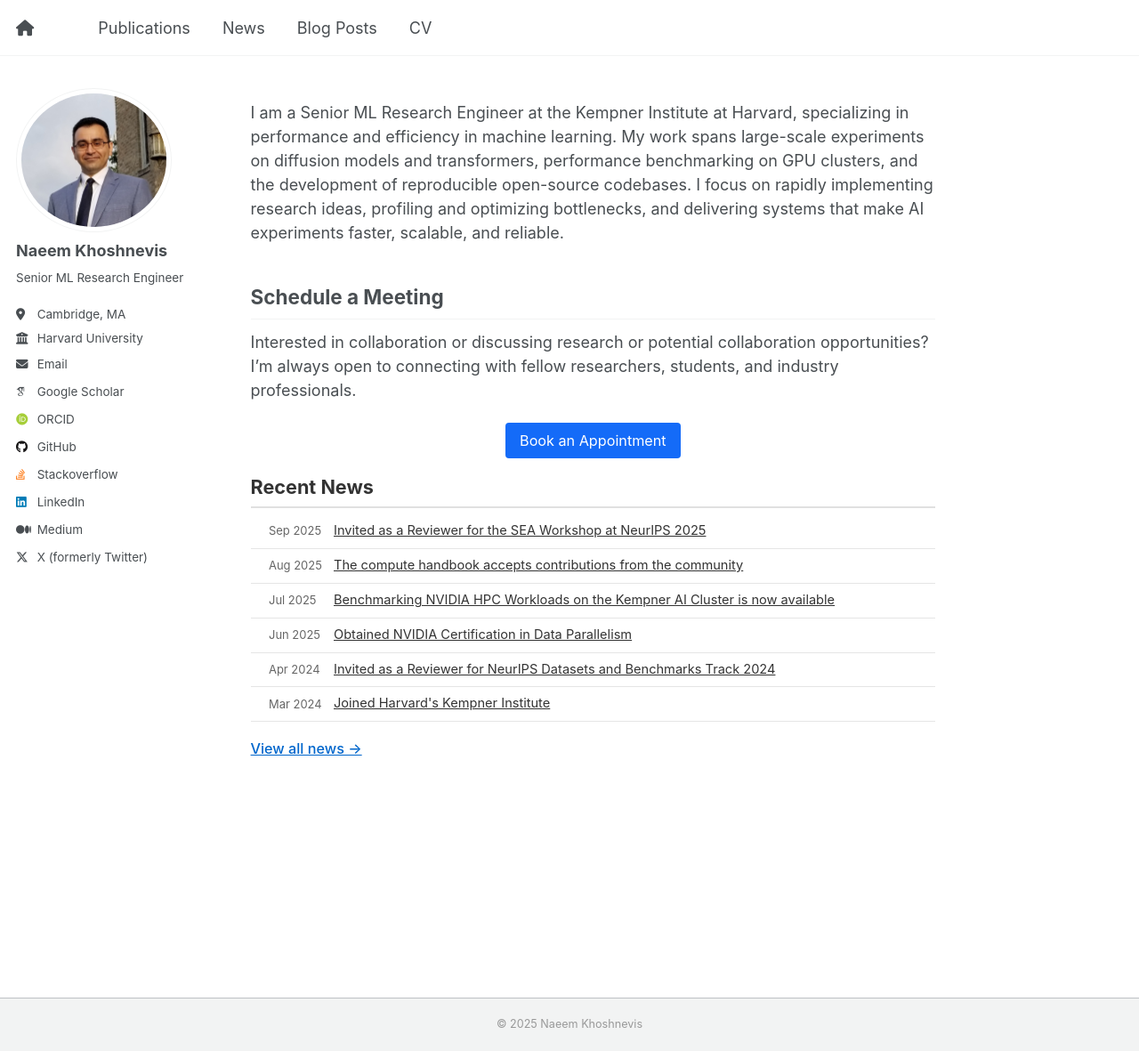
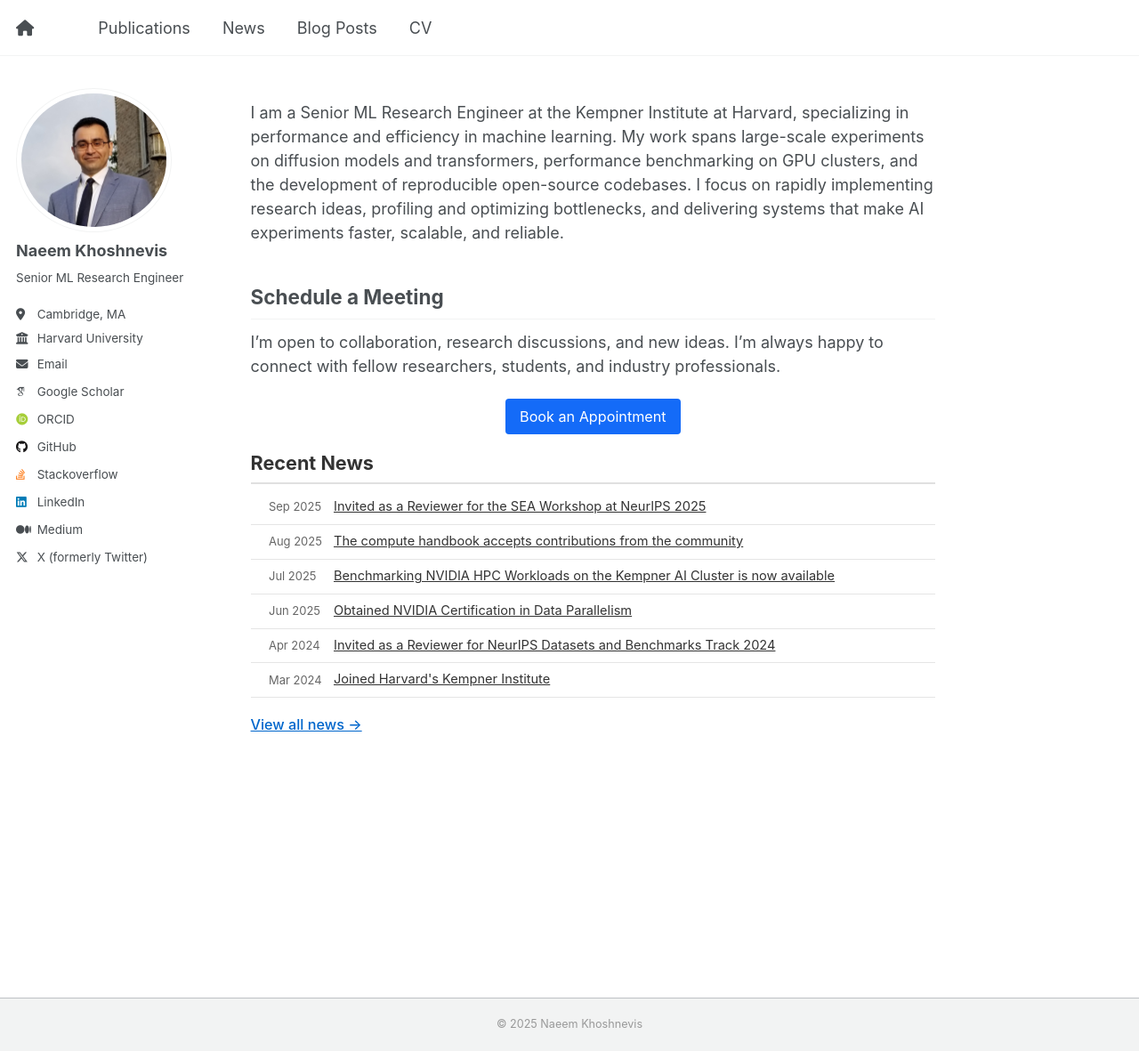
Before and after one commit to Naeemkh/naeemkh.github.io, a Jekyll site: the page built from _pages/about.md, in a window 1280 px wide and 1181 px high. Shown: the whole window at 89% size. Built offline with Jekyll 4.4.1, drawn with Linux system fonts in a browser that asks for light colours; some web fonts are replaced.

Commit message:
change the wording

```diff
--- a/_pages/about.md
+++ b/_pages/about.md
@@ -13,7 +13,7 @@ I am a Senior ML Research Engineer at the Kempner Institute at Harvard, speciali
 
 ## Schedule a Meeting
 
-Interested in collaboration or discussing research or potential collaboration opportunities? I'm always open to connecting with fellow researchers, students, and industry professionals.
+I’m open to collaboration, research discussions, and new ideas. I’m always happy to connect with fellow researchers, students, and industry professionals.
 
 <div style="text-align: center; margin: 20px 0;">
   <a href="https://calendar.app.google/jky14xruQdbihX4c9" target="_blank" style="background-color: #146bf8ff; color: white; padding: 8px 16px; text-decoration: none; border-radius: 4px; display: inline-block; font-size: 0.9em;"> Book an Appointment</a>
```
